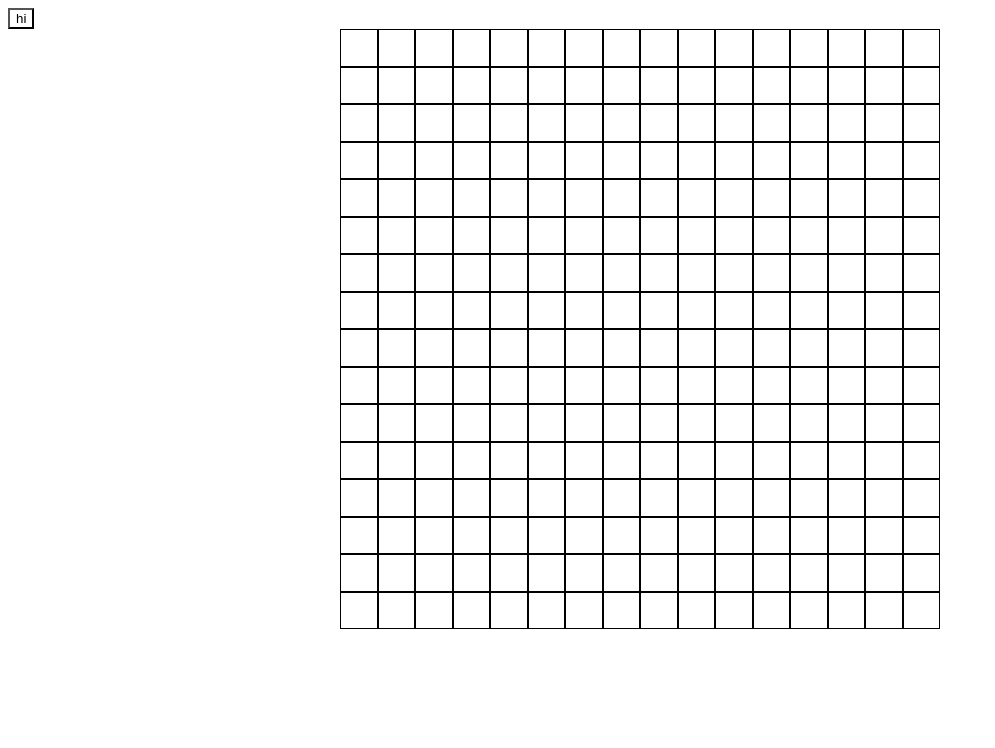
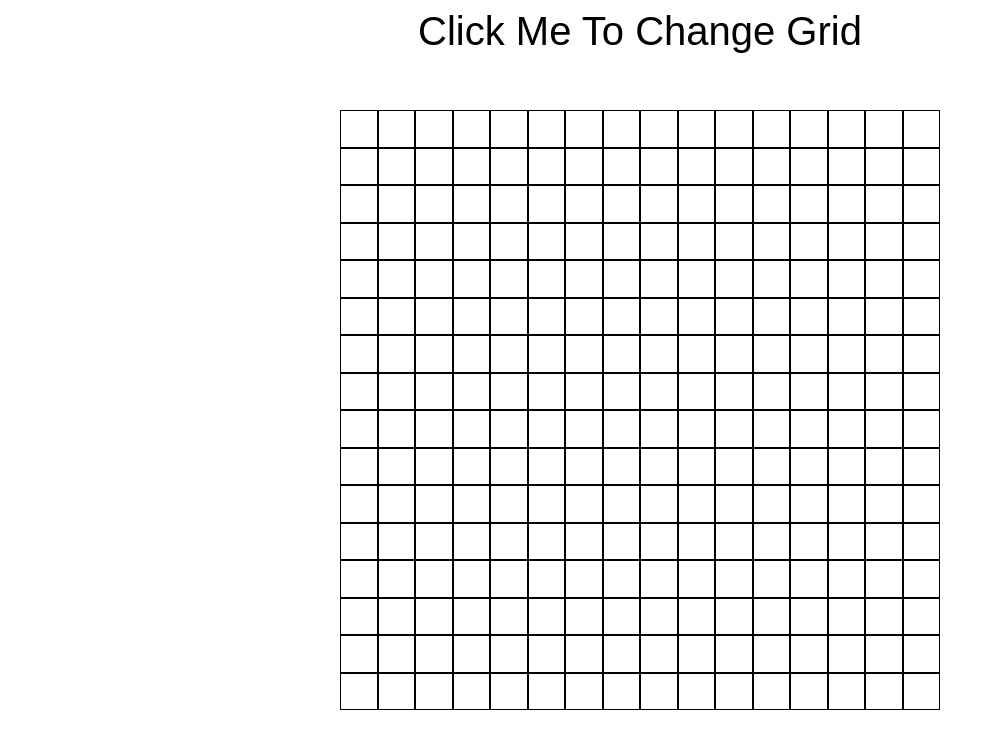
Before and after one commit to AdrenalineGremlin/Etch-A-Sketch, a plain HTML site: page index.html in a window 1280 px wide. Shown: the whole page, without its empty margins (0-995 px from the left). Drawn offline with Linux system fonts and the light colour scheme.

Commit message:
some touch ups

```diff
--- a/Etch-A-Sketch.js
+++ b/Etch-A-Sketch.js
@@ -19,8 +19,8 @@ function randomizedColor(){
 }
 function askForGrid(grid){
     button.addEventListener('click', ()=>{
-        const length = prompt("Enter a prefered  Length for grid: ");
-        const width = prompt("Enter a prefered  Width for grid: ");
+        const length = prompt("Enter a preferred Height for grid: ");
+        const width = prompt("Enter a preferred  Width for grid: ");
         grid.innerHTML = " ";
         const gridCellHeight = (600/length)-2;
         const gridCellWidth = (600/length)-2;
@@ -31,12 +31,9 @@ function askForGrid(grid){
             container.appendChild(newGrid);
             newGrid.addEventListener('mouseover', ()=>{
                 newGrid.style.backgroundColor = randomizedColor()
-
             })
             newGrid.style.height = gridCellHeight+"px";
             newGrid.style.width = gridCellWidth+"px";
-
-
         }
         if(size >= 10000){
              alert("Unable to create grid");
--- a/index.html
+++ b/index.html
@@ -3,11 +3,11 @@
 <head>
     <meta charset="UTF-8">
     <meta name="viewport" content="width=device-width, initial-scale=1.0">
-    <title>Document</title>
+    <title>Sketch</title>
     <link rel="stylesheet" href="style.css">
 </head>
 <body>
-    <button class="btn">hi</button>
+    <div class="button"><button class="btn">Click Me To Change Grid</button></div>
     <div class="container"></div>
     <script src="Etch-A-Sketch.js"></script>
 </body>
--- a/style.css
+++ b/style.css
@@ -18,6 +18,16 @@
 .new-grid-layout{
     background-color: white;
     border: 1px solid;
-    /* height: 198px;
-    width: 198px; */
 }
+.button{
+    display: flex;
+    justify-content: center;
+    margin-bottom: 55px;
+}
+.btn{
+    border: transparent;
+    font-size: 40px;
+    border-width: 1px;
+    cursor: pointer;
+
+}
```
